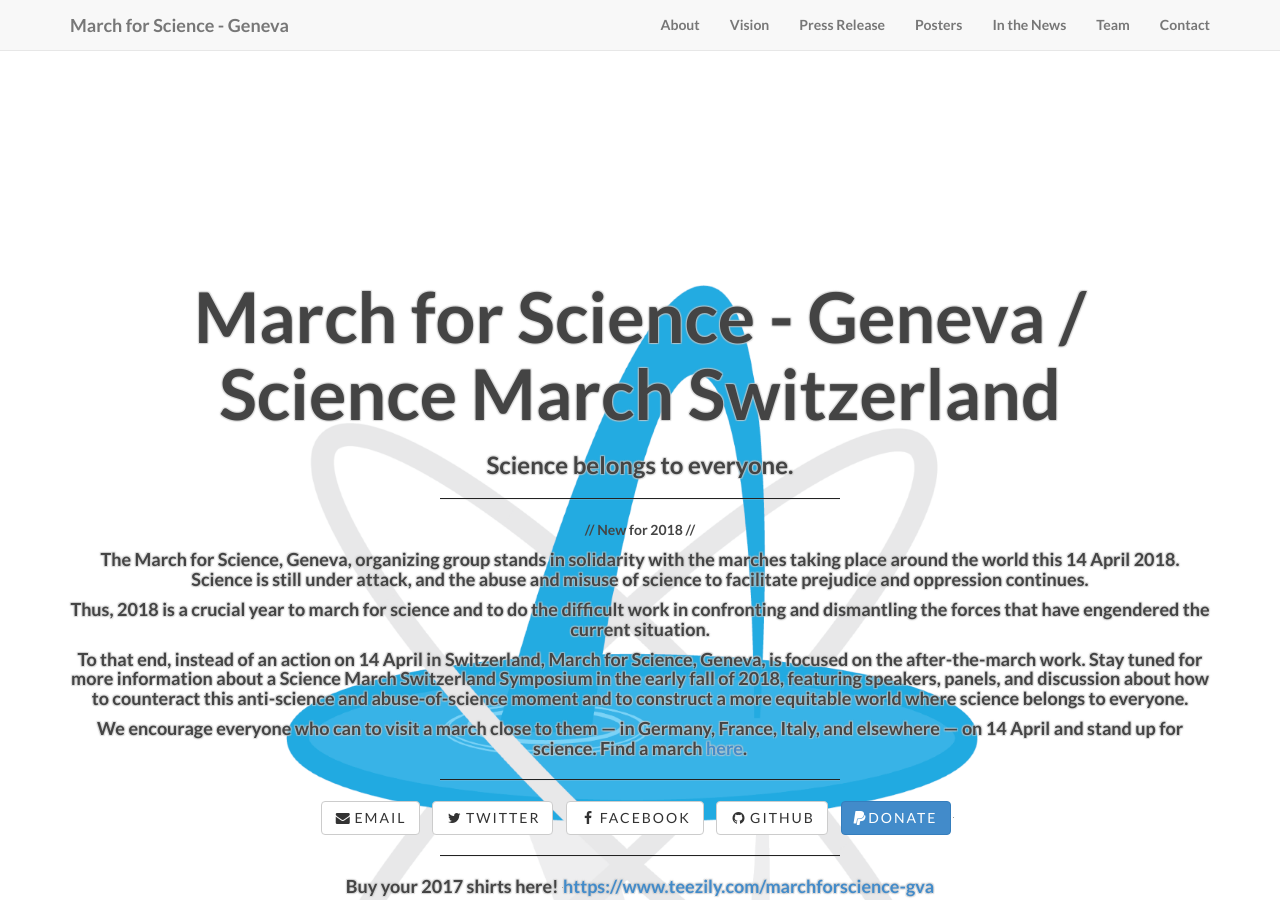
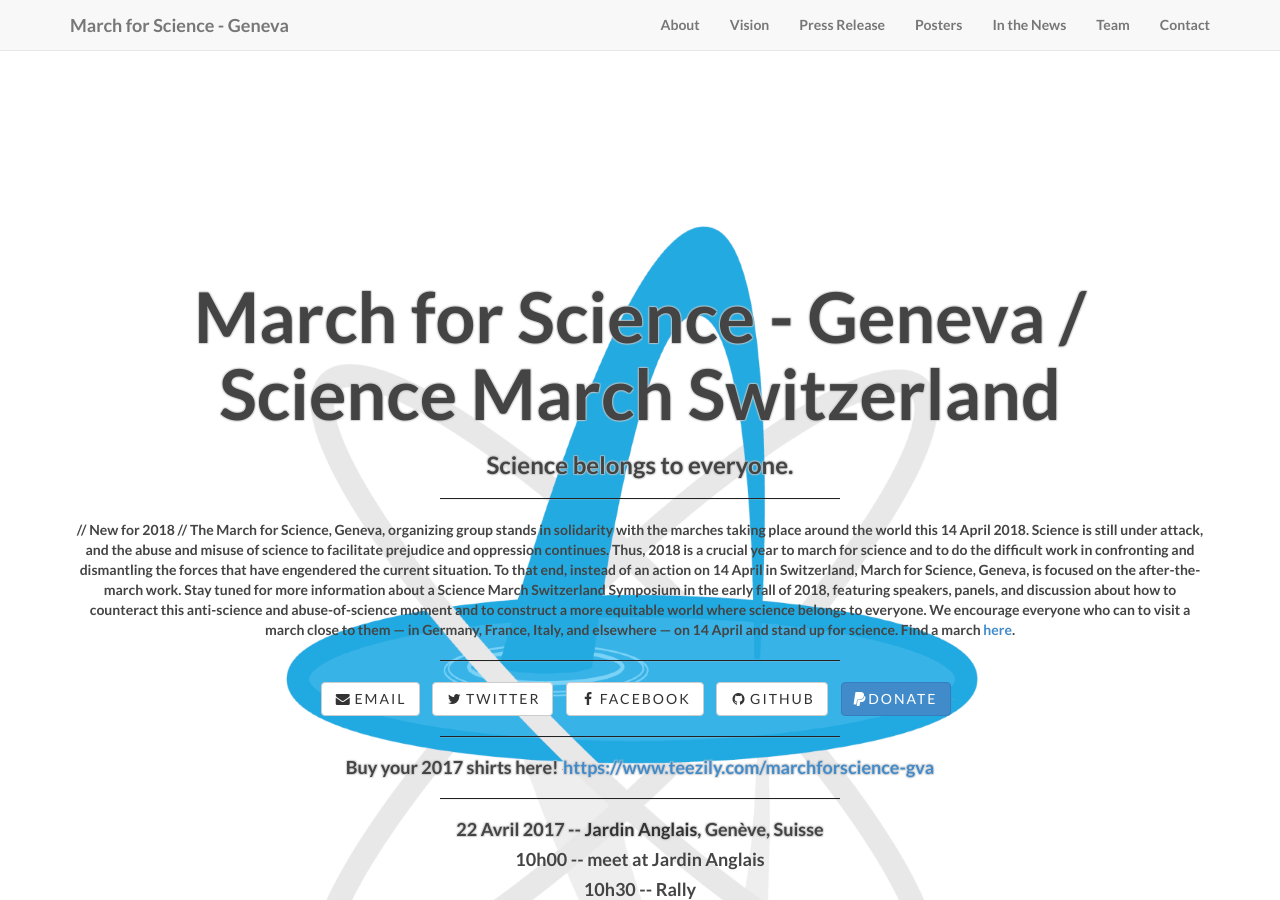
Before and after one commit to marchforsciencegeneva/marchforsciencegeneva.github.io, a Jekyll site: the page built from index.html, in a window 1280 px wide and 900 px high. Built offline with Jekyll 4.4.1, drawn with Linux system fonts in a browser that asks for light colours; grey boxes are pictures that could not be loaded.

```diff
--- a/_includes/header.html
+++ b/_includes/header.html
@@ -15,10 +15,10 @@
 						<h3>{{ page.subTitle }}</h3>
 						<hr class="intro-divider">
 						// New for 2018 //
-						<h4>The March for Science, Geneva, organizing group stands in solidarity with the marches taking place around the world this 14 April 2018.   Science is still under attack, and the abuse and misuse of science to facilitate prejudice and oppression continues.</h4>
-						<h4>Thus, 2018 is a crucial year to march for science and to do the difficult work in confronting and dismantling the forces that have engendered the current situation.</h4>
-						<h4>To that end, instead of an action on 14 April in Switzerland, March for Science, Geneva, is focused on the after-the-march work.   Stay tuned for more information about a Science March Switzerland Symposium in the early fall of 2018, featuring speakers, panels, and discussion about how to counteract this anti-science and abuse-of-science moment and to construct a more equitable world where science belongs to everyone.</h4>
-						<h4>We encourage everyone who can to visit a march close to them — in Germany, France, Italy, and elsewhere — on 14 April and stand up for science.  Find a march <a href="https://actionnetwork.org/event_campaigns/marches-for-science-2018">here</a>.</h4>
+						The March for Science, Geneva, organizing group stands in solidarity with the marches taking place around the world this 14 April 2018.   Science is still under attack, and the abuse and misuse of science to facilitate prejudice and oppression continues.
+						Thus, 2018 is a crucial year to march for science and to do the difficult work in confronting and dismantling the forces that have engendered the current situation.
+						To that end, instead of an action on 14 April in Switzerland, March for Science, Geneva, is focused on the after-the-march work.   Stay tuned for more information about a Science March Switzerland Symposium in the early fall of 2018, featuring speakers, panels, and discussion about how to counteract this anti-science and abuse-of-science moment and to construct a more equitable world where science belongs to everyone.
+						We encourage everyone who can to visit a march close to them — in Germany, France, Italy, and elsewhere — on 14 April and stand up for science.  Find a march <a href="https://actionnetwork.org/event_campaigns/marches-for-science-2018">here</a>.
 						<hr class="intro-divider">
 						<ul class="list-inline intro-social-buttons">
 							{% for social in site.social %}
```
